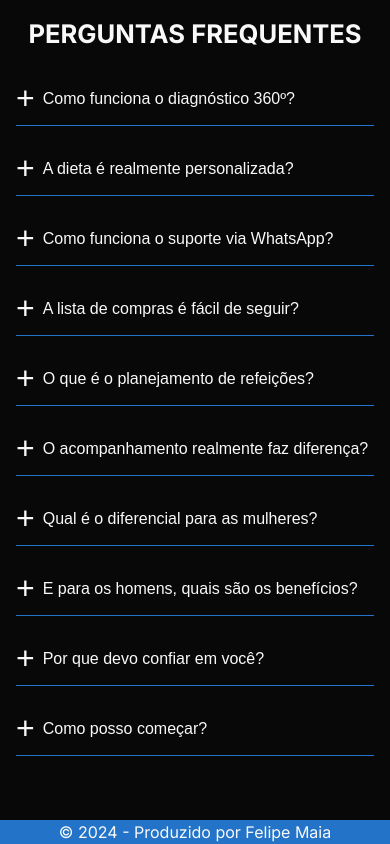
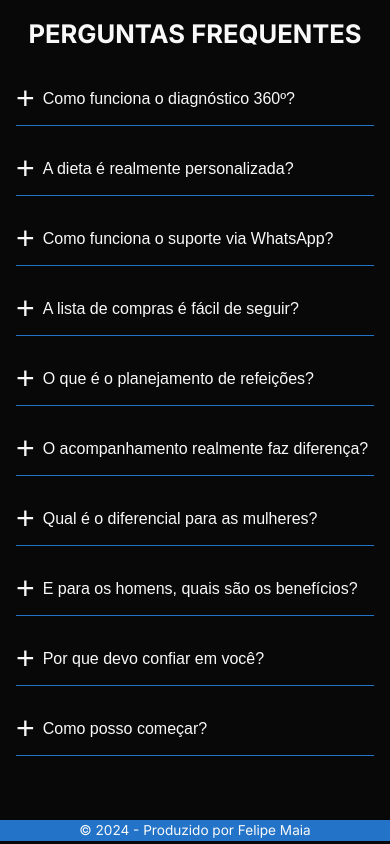
Before and after one commit to felipe-Ma1a/portfolio-vitor, a Next.js app: page / in a window 390 px wide. Shown: the part 6786-7630 px from the top of the page. Built offline with nearby package versions, Linux system fonts and the light colour scheme.

Commit message:
refactor: fix footer font size on mobile

```diff
--- a/src/app/page.module.css
+++ b/src/app/page.module.css
@@ -118,4 +118,8 @@
     gap: 1rem;
     margin-block-end: 0;
   }
+
+  .footer {
+    font-size: 0.85rem;
+  }
 }
```
